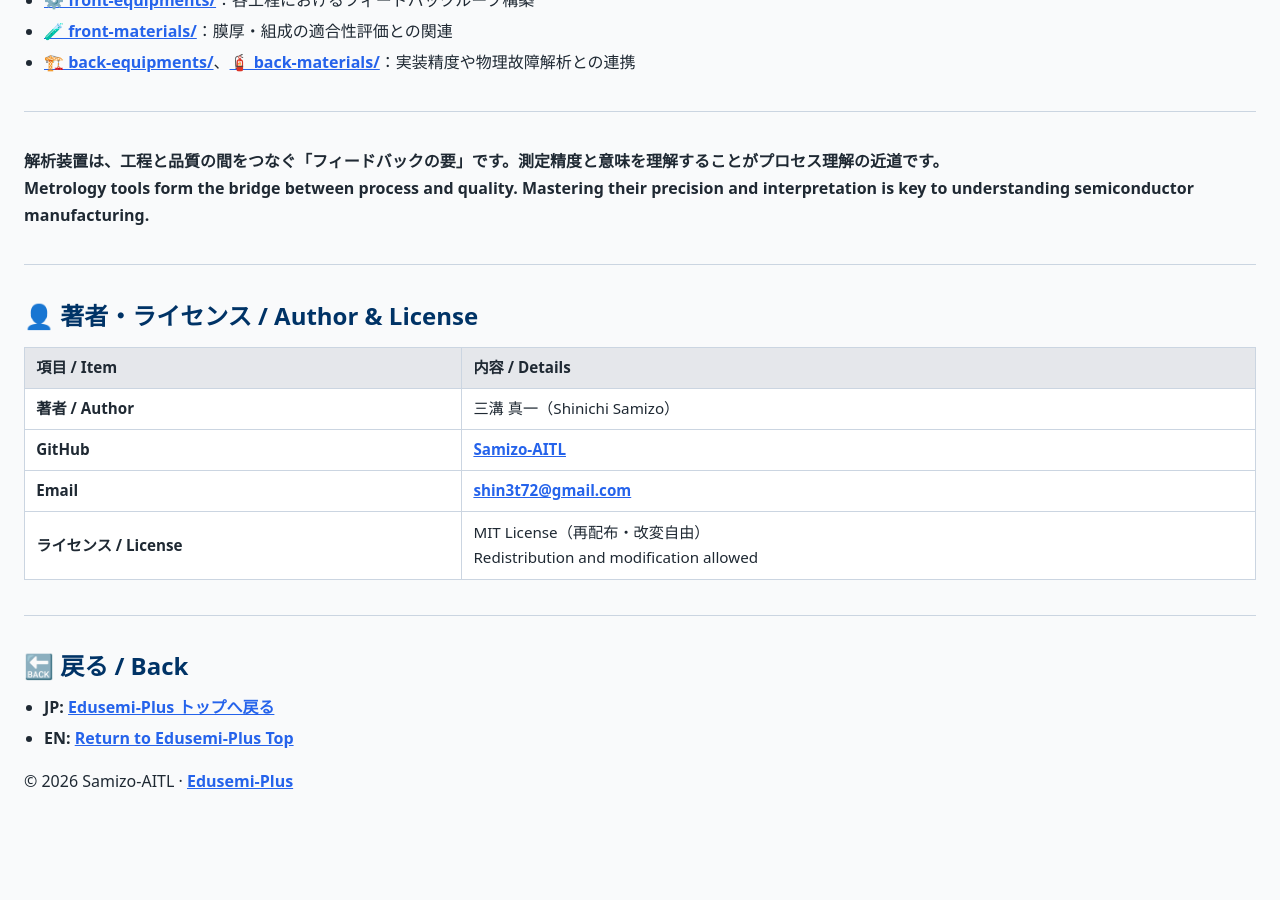
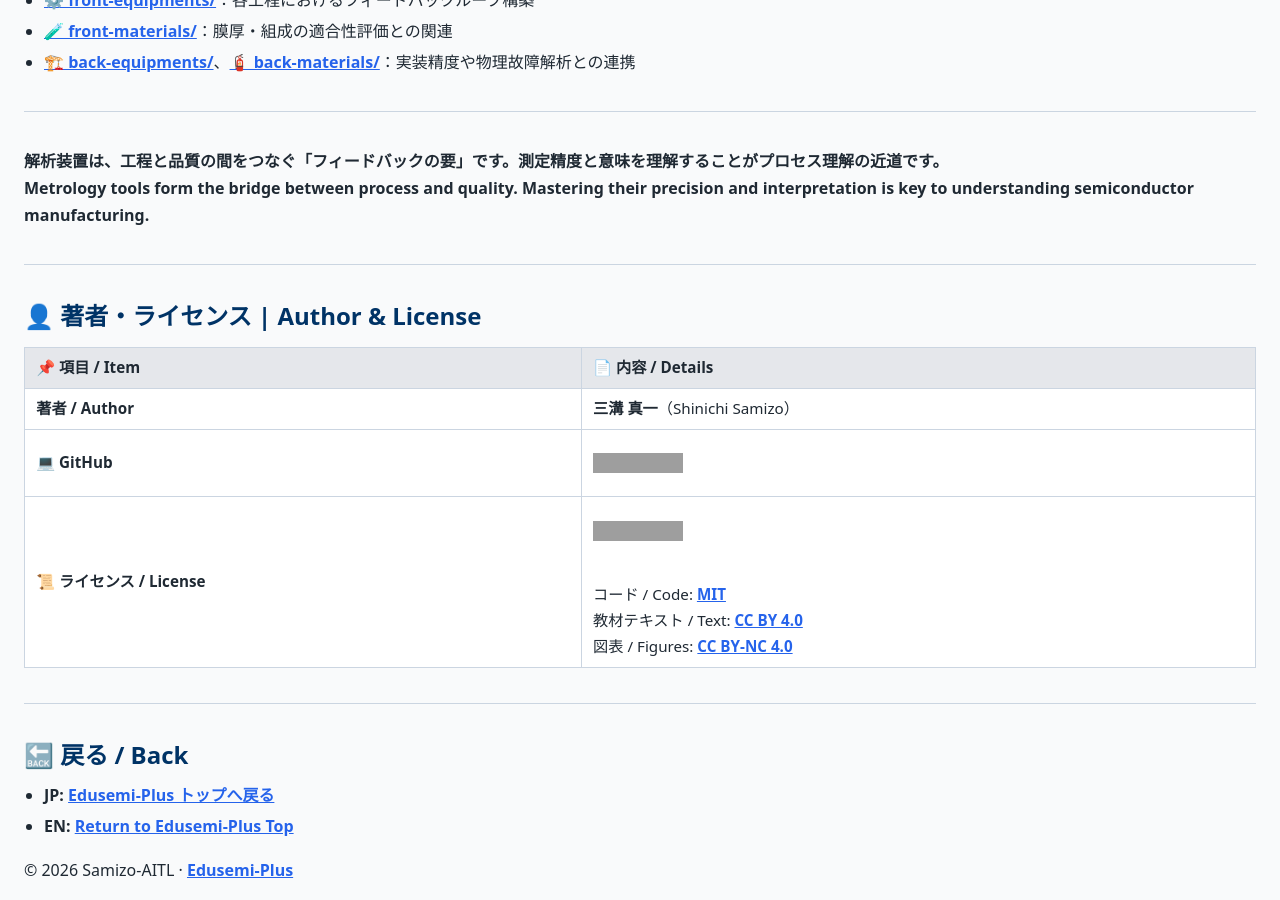
Before and after one commit to Samizo-AITL/Edusemi-Plus, a Jekyll site: the page built from industry/metrology-tools/index.md, in a window 1280 px wide and 900 px high, scrolled down 1714 px. Built offline with Jekyll 4.4.1, drawn with Linux system fonts in a browser that asks for light colours; before the commit the page ends 2525 px from its top, so only the background shows below that; grey boxes are pictures that could not be loaded.

Commit message:
Update index.md

```diff
--- a/industry/metrology-tools/index.md
+++ b/industry/metrology-tools/index.md
@@ -74,14 +74,13 @@
 
 ---
 
-## 👤 **著者・ライセンス / Author & License**
+## 👤 **著者・ライセンス | Author & License**
 
-| **項目 / Item** | **内容 / Details** |
-|-----------------|--------------------|
-| **著者 / Author** | 三溝 真一（Shinichi Samizo） |
-| **GitHub** | [Samizo-AITL](https://github.com/Samizo-AITL) |
-| **Email** | [shin3t72@gmail.com](mailto:shin3t72@gmail.com) |
-| **ライセンス / License** | MIT License（再配布・改変自由）<br>Redistribution and modification allowed |
+| 📌 項目 / Item | 📄 内容 / Details |
+|------|------|
+| **著者 / Author** | **三溝 真一**（Shinichi Samizo） |
+| **💻 GitHub** | [![GitHub](https://img.shields.io/badge/GitHub-Samizo--AITL-blue?style=for-the-badge&logo=github)](https://github.com/Samizo-AITL) |
+| **📜 ライセンス / License** | [![Hybrid License](https://img.shields.io/badge/License-Hybrid-blueviolet?style=for-the-badge)](https://samizo-aitl.github.io/Edusemi-Plus/#-ライセンス--license)<br>コード / Code: [MIT](https://opensource.org/licenses/MIT)<br>教材テキスト / Text: [CC BY 4.0](https://creativecommons.org/licenses/by/4.0/)<br>図表 / Figures: [CC BY-NC 4.0](https://creativecommons.org/licenses/by-nc/4.0/)
 
 ---
 
```
